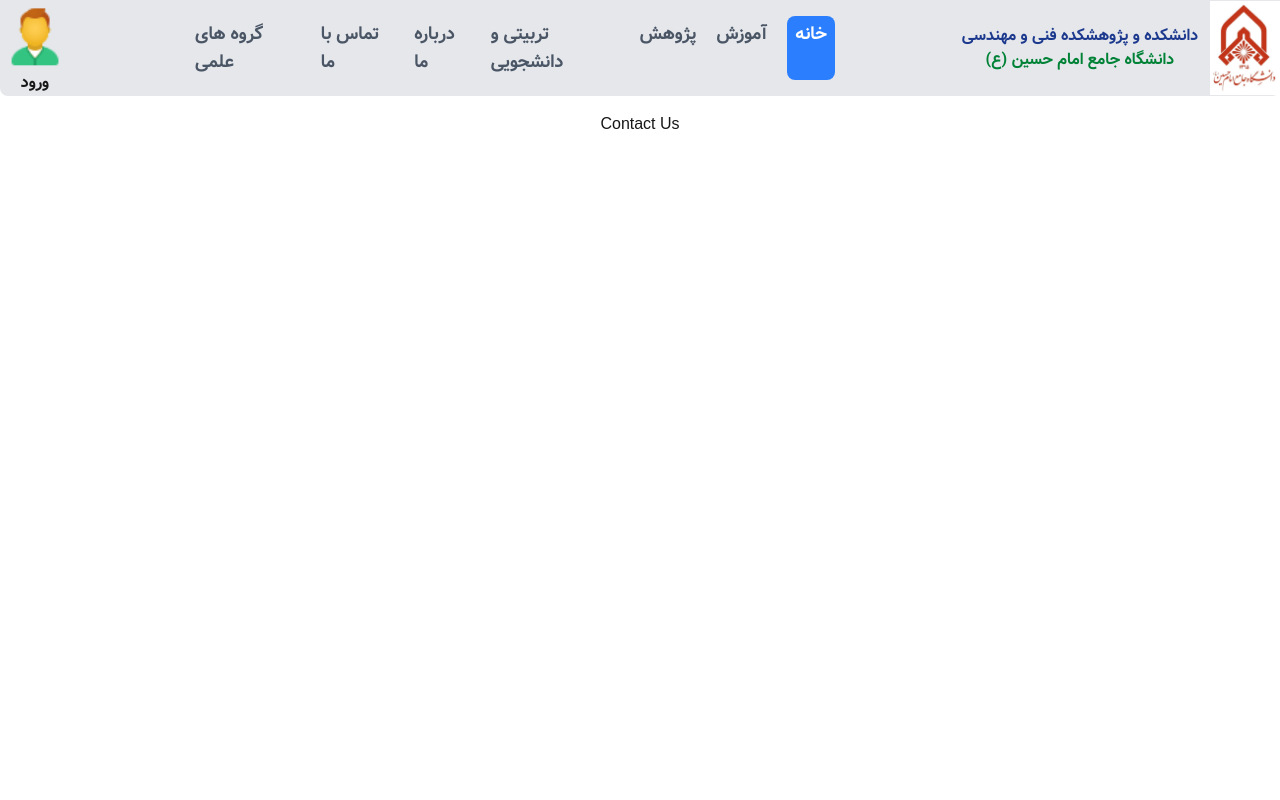
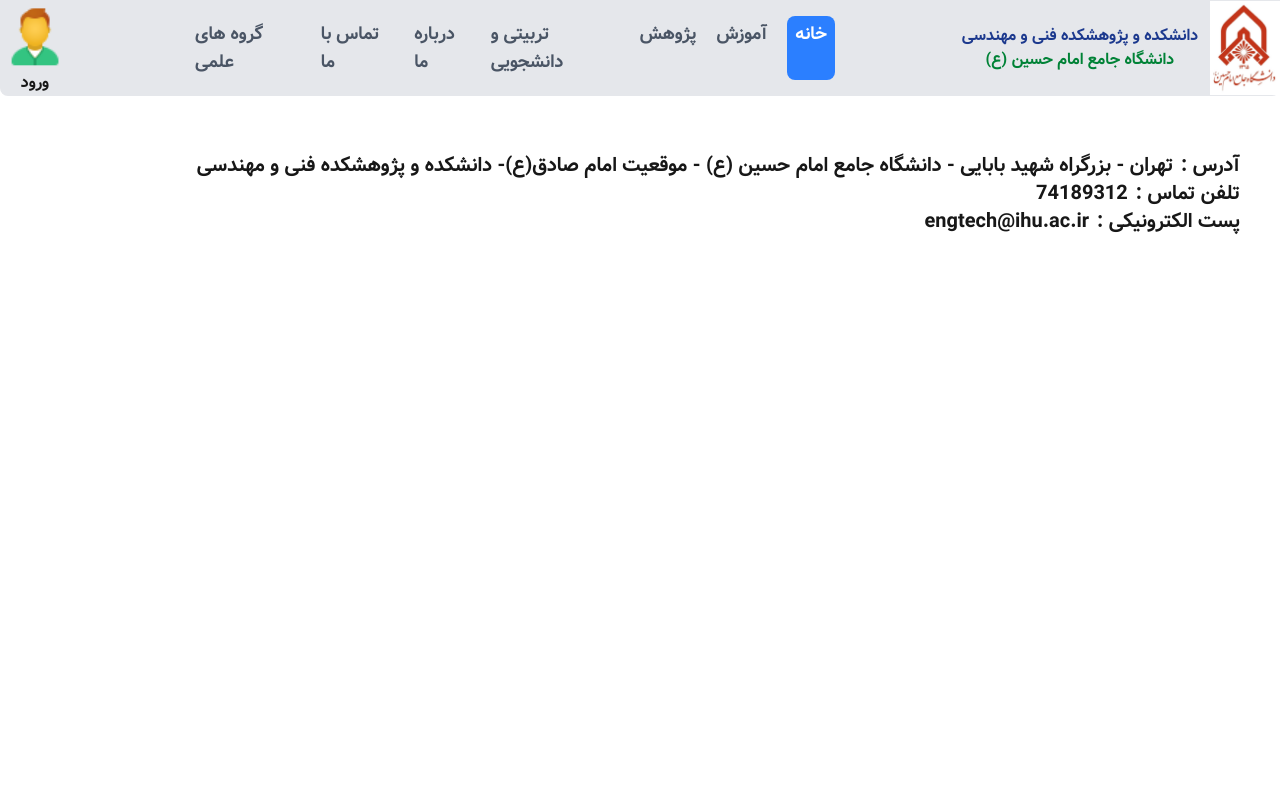
Before and after one commit to MrWebDeveloper20/engtech, a Next.js app: page /ContactUs in a window 1280 px wide. Shown: the top 800 px of the page. Built offline with nearby package versions, Linux system fonts and the light colour scheme.

Commit message:
5 commit

```diff
--- a/app/(front)/ContactUs/page.jsx
+++ b/app/(front)/ContactUs/page.jsx
@@ -2,8 +2,22 @@
 
 const page = () => {
   return (
-    <div className='w-full h-screen flex flex-col items-center justify-start my-4'>
-      Contact Us
+    <div className='vazir text-xl w-full h-screen flex flex-col items-center justify-start my-4 p-10'>
+      <div className="address w-full flex flex-row-reverse justify-start items-center">
+        <h2 className=''>  : آدرس</h2>
+        <p className='mr-2'>
+         تهران - بزرگراه شهید بابایی - دانشگاه جامع امام حسین (ع) - موقعیت امام صادق(ع)- دانشكده و پژوهشكده فنی و مهندسی
+        </p>
+      </div>
+      <div className="phone w-full flex flex-row-reverse justify-start items-center">
+        <h2 className=''>  : تلفن تماس</h2>
+        <h2 className='mr-2'> 74189312 </h2>
+      </div>
+      <div className="email w-full flex flex-row-reverse justify-start items-center">
+        <h2 className=''>  : پست الکترونیکی</h2>
+        <h2 className='mr-2'> engtech@ihu.ac.ir </h2>
+      </div>
+
     </div>
   )
 }
```
